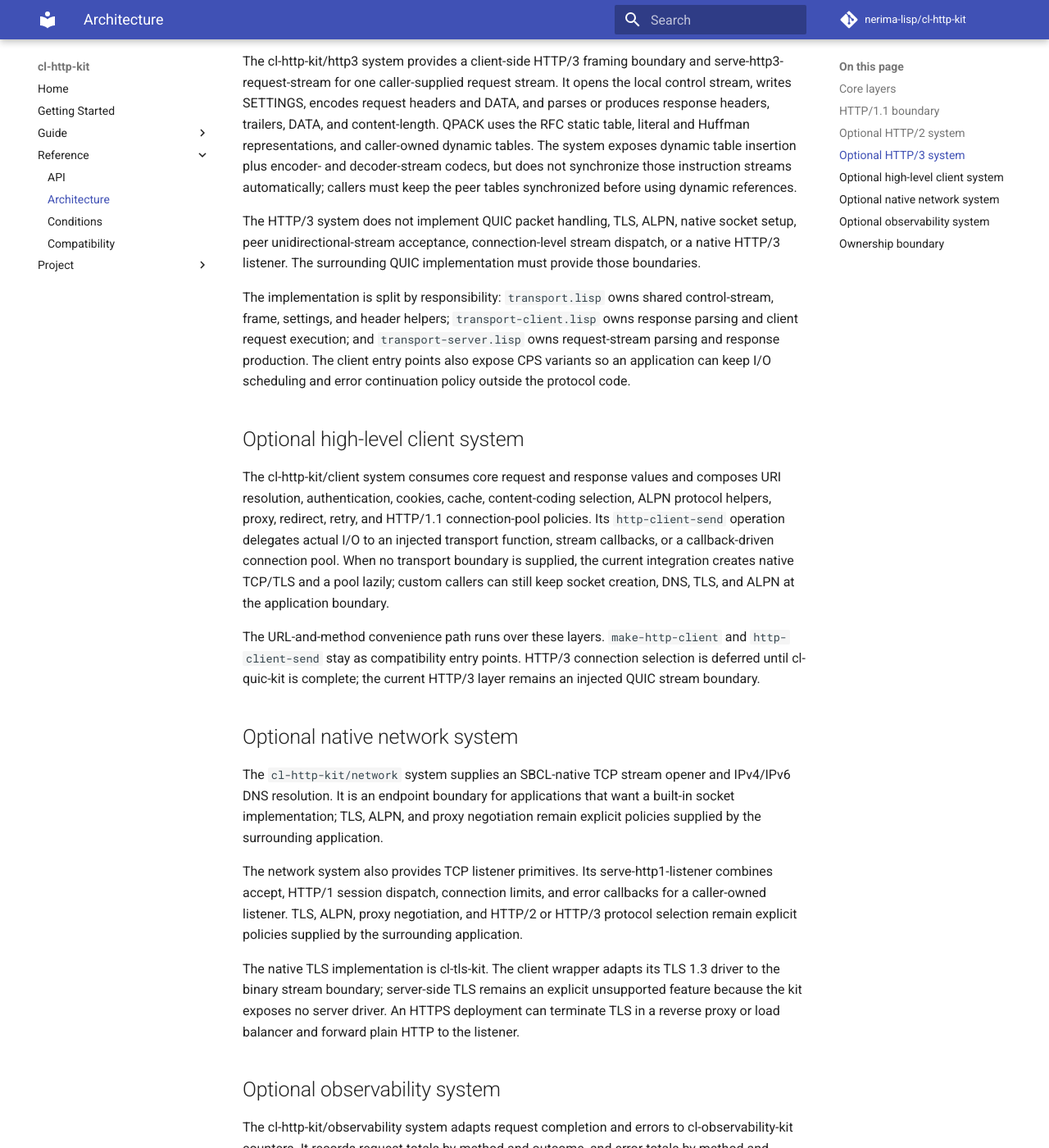
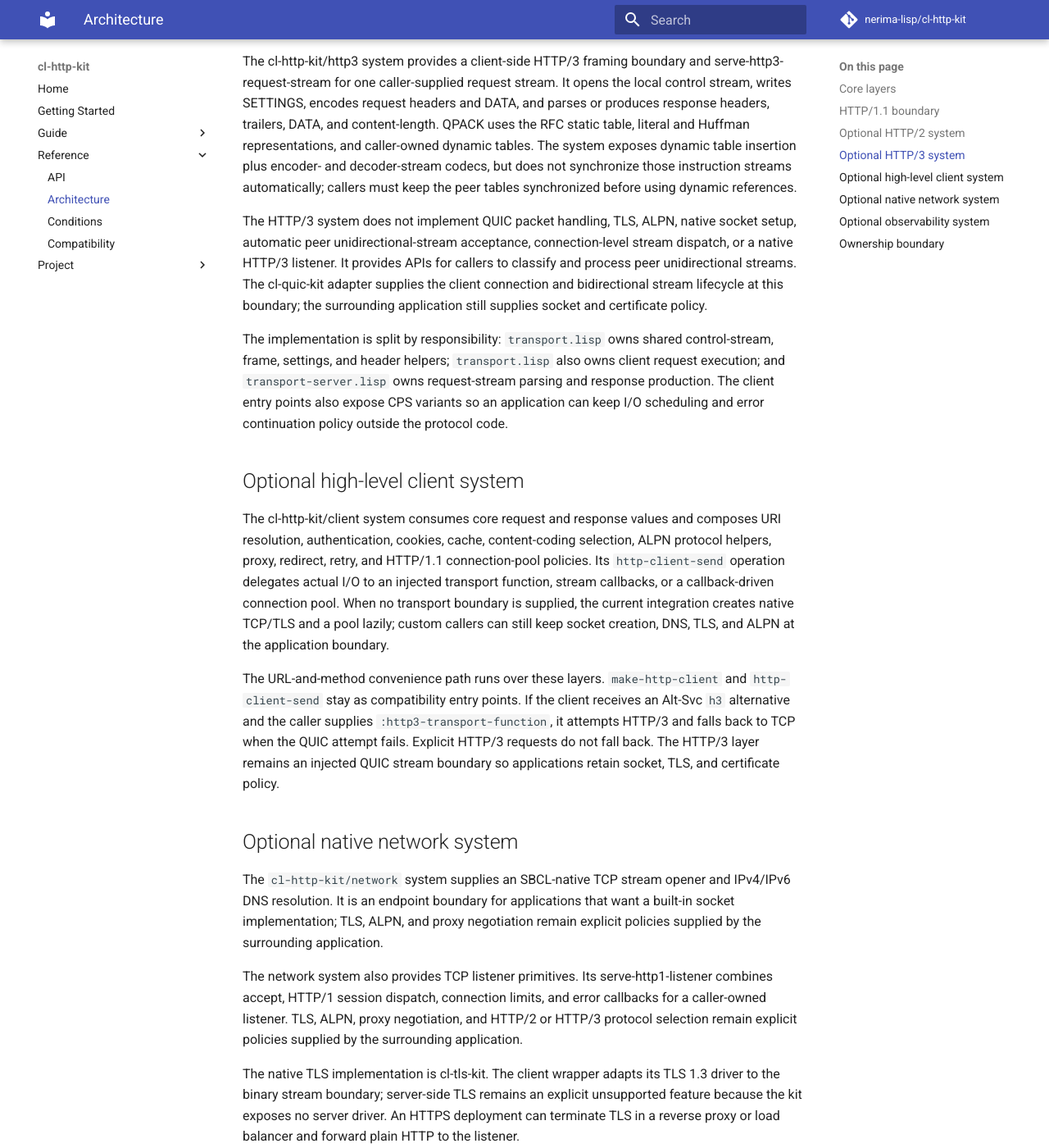
Before and after one commit to nerima-lisp/cl-http-kit, an MkDocs documentation site: the page built from docs/src/reference/architecture.md, in a window 1280 px wide and 1400 px high, scrolled down 1828 px. Shown: the whole window at 82% size. Built offline with MkDocs 1.6.1 and Material for MkDocs 9.7.7, drawn with Linux system fonts in a browser that asks for light colours; comment, search, counter and statistics services are not loaded.

Commit message:
Integrate HTTP/3 QUIC client loopback

```diff
--- a/docs/src/reference/architecture.md
+++ b/docs/src/reference/architecture.md
@@ -79,14 +79,17 @@ synchronize those instruction streams automatically; callers must keep the
 peer tables synchronized before using dynamic references.
 
 The HTTP/3 system does not implement QUIC packet handling, TLS, ALPN, native
-socket setup, peer unidirectional-stream acceptance, connection-level stream
-dispatch, or a native HTTP/3 listener. The surrounding QUIC implementation
-must provide those boundaries.
+socket setup, automatic peer unidirectional-stream acceptance, connection-level
+stream dispatch, or a native HTTP/3 listener. It provides APIs for callers to
+classify and process peer unidirectional streams. The cl-quic-kit adapter
+supplies the client connection and bidirectional stream lifecycle at this
+boundary; the surrounding application still supplies socket and certificate
+policy.
 
 The implementation is split by responsibility: `transport.lisp` owns shared
-control-stream, frame, settings, and header helpers; `transport-client.lisp`
-owns response parsing and client request execution; and
-`transport-server.lisp` owns request-stream parsing and response production.
+control-stream, frame, settings, and header helpers; `transport.lisp` also owns
+client request execution; and `transport-server.lisp` owns request-stream
+parsing and response production.
 The client entry points also expose CPS variants so an application can keep
 I/O scheduling and error continuation policy outside the protocol code.
 
@@ -102,9 +105,12 @@ current integration creates native TCP/TLS and a pool lazily; custom callers
 can still keep socket creation, DNS, TLS, and ALPN at the application boundary.
 
 The URL-and-method convenience path runs over these layers. `make-http-client`
-and `http-client-send` stay as compatibility entry points. HTTP/3 connection
-selection is deferred until cl-quic-kit is complete;
-the current HTTP/3 layer remains an injected QUIC stream boundary.
+and `http-client-send` stay as compatibility entry points. If the client
+receives an Alt-Svc `h3` alternative and the caller supplies
+`:http3-transport-function`, it attempts HTTP/3 and falls back to TCP when the
+QUIC attempt fails. Explicit HTTP/3 requests do not fall back. The HTTP/3
+layer remains an injected QUIC stream boundary so applications retain socket,
+TLS, and certificate policy.
 
 ## Optional native network system
 
```
Also changed, not shown: docs/src/reference/compatibility.md (+10 -7 lines), README.md, 7 other files.
